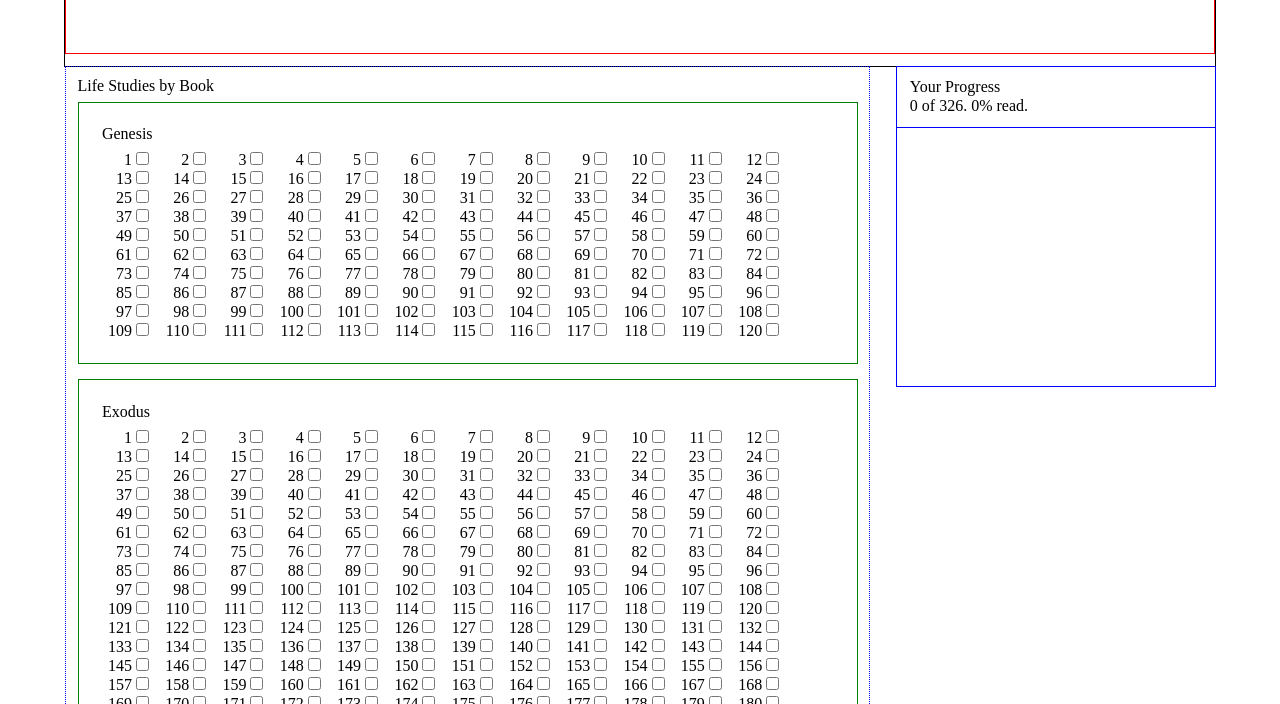
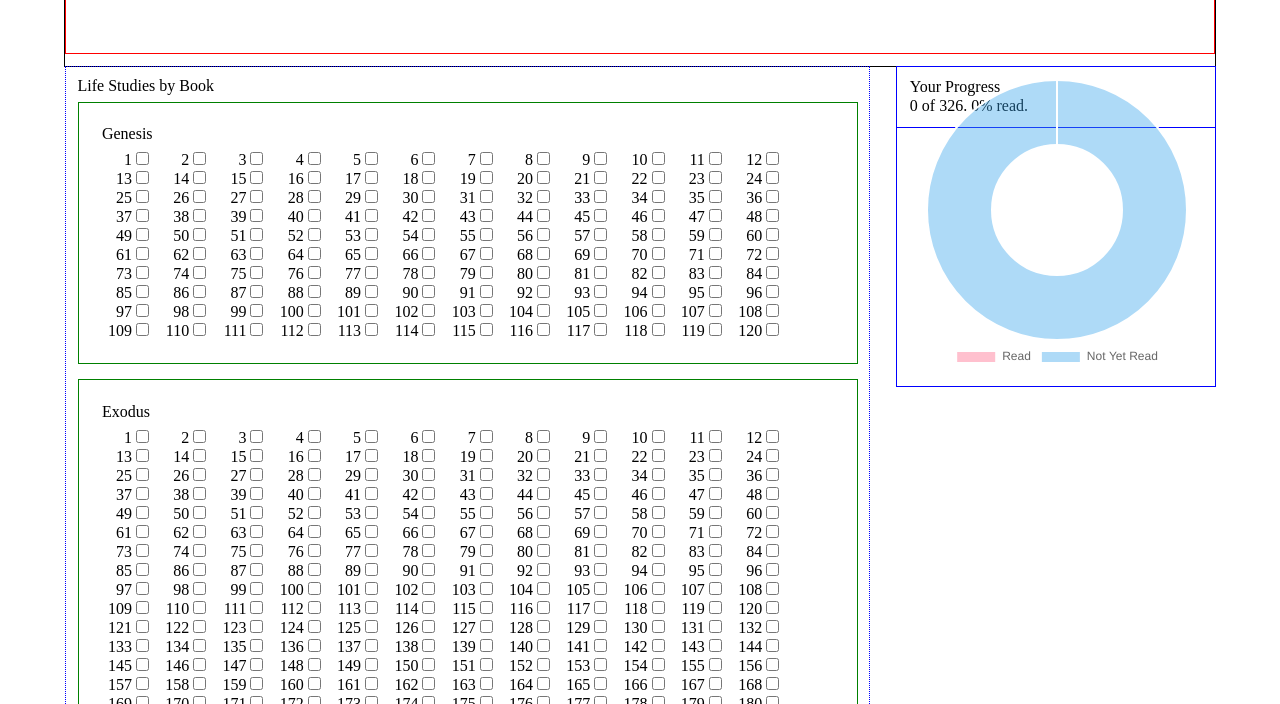
Before and after one commit to jo-arroyo/life-study-tracker, a plain HTML site: page index.html in a window 1280 px wide. Shown: the part 96-800 px from the top of the page. Drawn offline with nearby package versions, Linux system fonts and the light colour scheme.

Commit message:
added chart.js, donut chart shows read and not yet read, still need to fix positioning in css

```diff
--- a/app.js
+++ b/app.js
@@ -20,8 +20,10 @@ var numberLabel; //Label for checkbox
 var uniqueID; //ID for each LS
 var stringyLS; //String of LS selected to be stored in local storage
 
-var percentage; //The percentage of messages read
+var percentageRead; //The percentage of messages read
+var percentageNotRead; //The percentage of messages not read
 var progressBlurb;
+var blurbText;
 
 /*==============================================
 CONSTRUCTOR FUNCTION
@@ -115,47 +117,38 @@ function renderLS(){
 
 //Function to calculate progress
 function calculateProgress(){
-  percentage = Math.floor(checkedLS.length / lifeStudyArray.length * 100);
-  console.log(percentage + '% read');
+  percentageRead = Math.floor(checkedLS.length / lifeStudyArray.length * 100);
+  percentageNotRead = 100 - percentageRead;
 }
 
 //Function to render progress to page
 function renderProgress(){
   calculateProgress();
+  blurbText = `${checkedLS.length} of ${lifeStudyArray.length}. ${percentageRead}% read.`;
   progressBlurb = document.createElement('p');
-  progressBlurb.textContent = `${checkedLS.length} of ${lifeStudyArray.length}. ${percentage}% read.`;
+  progressBlurb.textContent = blurbText;
   stats.appendChild(progressBlurb);
 }
 
 //Function to update progress when new box clicked
 function updateProgress(){
   calculateProgress();
-  progressBlurb.textContent = `${checkedLS.length} of ${lifeStudyArray.length}. ${percentage}% read.`;
+  progressBlurb.textContent = blurbText;
 }
 
 // Adds pie charts to page (OT, NT, Total?)
 function makeChart(){
-  // var productNamesArray = [];
-  // var productVotesArray = [];
-  // var productPercentageArray = [];
-  // var productShownArray = [];
+  var pieChartLabels = ['Read', 'Not Yet Read'];
+  var pieChartSegments = [percentageRead, percentageNotRead];
 
-  // for(var i = 0; i < allProducts.length; i++){
-  //   productNamesArray.push(allProducts[i].description);
-  //   productVotesArray.push(allProducts[i].timesClicked);
-  //   productPercentageArray.push(100 * allProducts[i].timesClicked / allProducts[i].timesShown);
-  //   productShownArray.push(allProducts[i].timesShown);
-  // }
-
-  var pieChartLabels = ['Read'];
-
-  var ctx = document.getElementById('progress-chart').getContext('2d');
+  var ctx = document.getElementById('progressChart').getContext('2d');
   var progressChart = new Chart(ctx, {
+    type: 'doughnut',
     data: {
       labels: pieChartLabels,
       datasets: [{
-        label: 'Total Read',
-        data: percentage,
+        label: 'Progress',
+        data: pieChartSegments,
         backgroundColor: [
           'rgba(255, 99, 132, 0.4)',
           'rgba(54, 162, 235, 0.4)',
@@ -164,16 +157,12 @@ function makeChart(){
     },
     options: {
       title: {
-        display: true,
-        text: 'Percentage per product'
+        // display: true,
+        // text: 'Progress'
       },
-      scales: {
-        yAxes: [{
-          ticks: {
-            beginAtZero: true,
-            precision: 0
-          }
-        }]
+      legend: {
+        display: 'true',
+        position: 'bottom'
       }
     }
   });
--- a/index.html
+++ b/index.html
@@ -20,7 +20,7 @@
       <h3>Your Progress</h3>
     </aside>
     <aside id="charts">
-      <canvas id="progress-chart" width="200" height="200"></canvas>
+      <canvas id="progressChart" width="200" height="200"></canvas>
     </aside>
   </main>
   <footer>
--- a/style.css
+++ b/style.css
@@ -50,7 +50,6 @@ aside {
 }
 
 label {
-  /* border: 1px dotted orange; */
   margin-right: 1%;
   width: 50px;
   display: inline-block;
```
